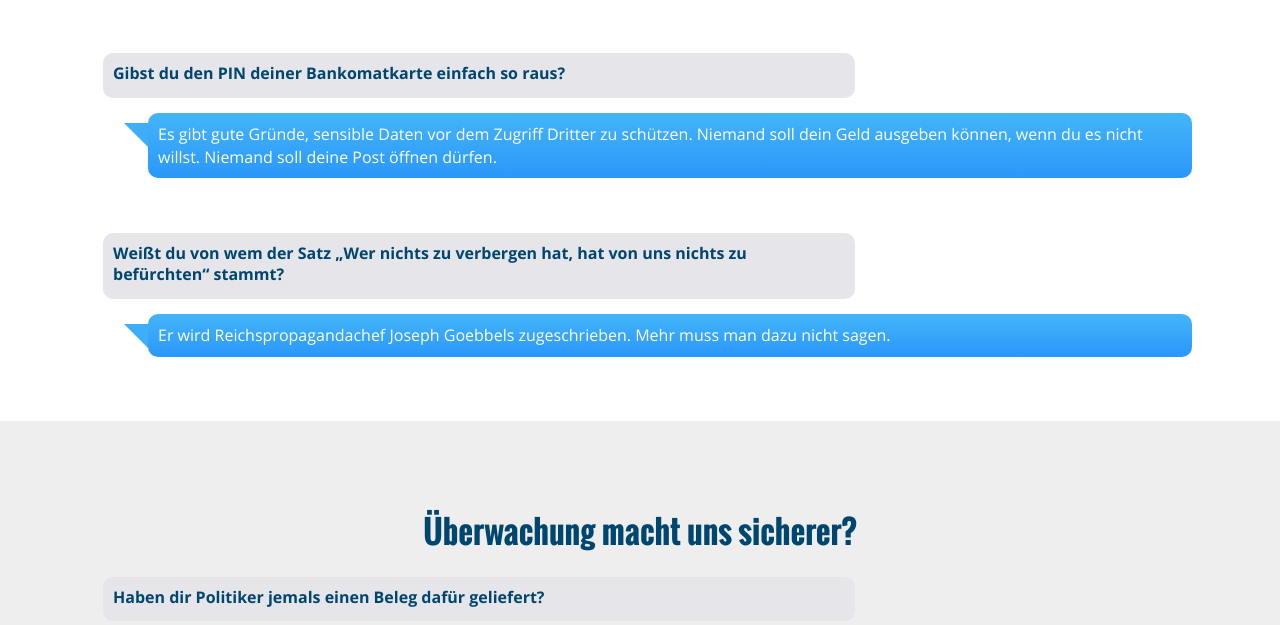
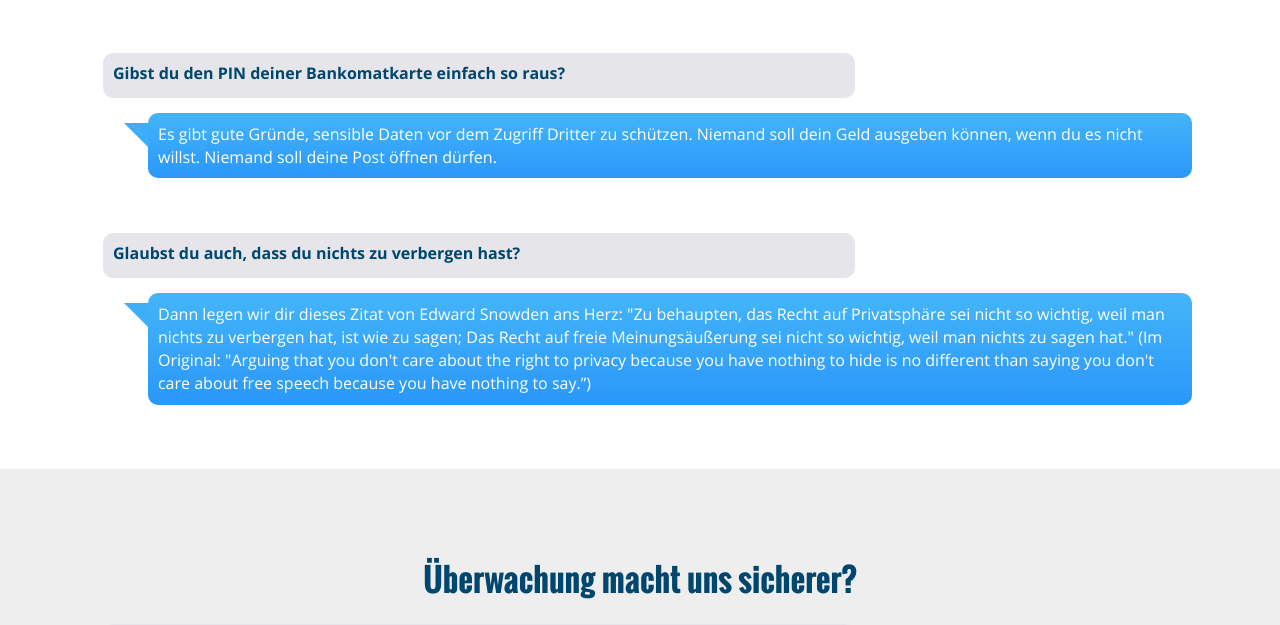
Before and after one commit to AKVorrat/ueberwachungspaket.at, a Flask app: template ueberwachungspaket/templates/index.html in a window 1280 px wide. Shown: the part 4404-5029 px from the top of the page. Run offline with Flask 2, Linux system fonts and the light colour scheme; the template is opened without the code that fills it: most values are stand-ins (such as "Sample title", 1, 10 or a date in 2020); parts of the project's set-up code (start-up, migrations or seed data) failed here and were passed over; some libraries are stand-ins or nearby versions.

Commit message:
Textchange
Approved by @werquer

```diff
--- a/ueberwachungspaket/templates/index.html
+++ b/ueberwachungspaket/templates/index.html
@@ -230,10 +230,10 @@
 				<p>Es gibt gute Gründe, sensible Daten vor dem Zugriff Dritter zu schützen. Niemand soll dein Geld ausgeben können, wenn du es nicht willst. Niemand soll deine Post öffnen dürfen. </p>
 			</li>
 			<li>
-				<div class="avtxt"><h3>Weißt du von wem der Satz „Wer nichts zu verbergen hat, hat von uns nichts zu befürchten“ stammt?</h3></div>
+				<div class="avtxt"><h3>Glaubst du auch, dass du nichts zu verbergen hast?</h3></div>
 			</li>
 			<li>
-				<p>Er wird Reichspropagandachef Joseph Goebbels zugeschrieben. Mehr muss man dazu nicht sagen. </p>
+				<p>Dann legen wir dir dieses Zitat von Edward Snowden ans Herz: "Zu behaupten, das Recht auf Privatsphäre sei nicht so wichtig, weil man nichts zu verbergen hat, ist wie zu sagen; Das Recht auf freie Meinungsäußerung sei nicht so wichtig, weil man nichts zu sagen hat." (Im Original: "Arguing that you don't care about the right to privacy because you have nothing to hide is no different than saying you don't care about free speech because you have nothing to say.”) </p>
 			</li>
 		</ul>
 		</div>
```
